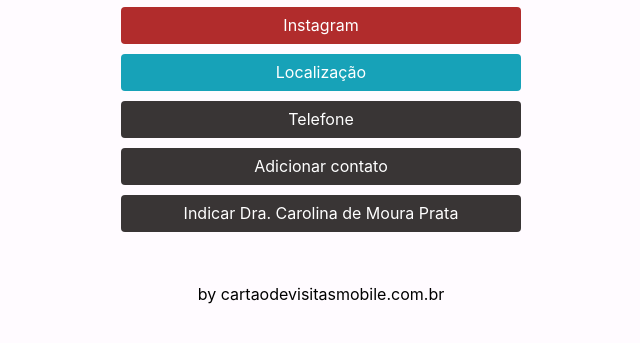
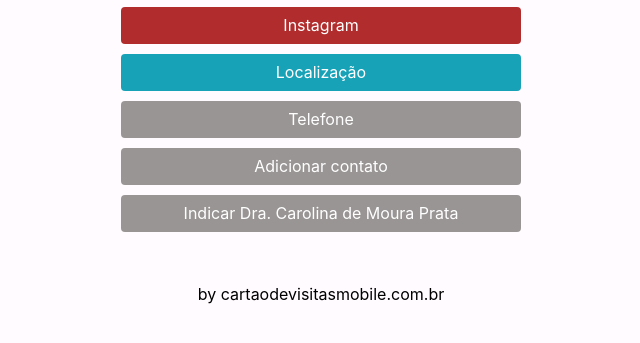
Before and after one commit to startdes/dracarolinamprata, a plain HTML site: page index.html in a window 1280 px wide. Shown: the part 287-630 px from the top of the page, without its empty margins (319-959 px from the left). Drawn offline with nearby package versions, Linux system fonts and the light colour scheme.

Commit message:
Add files via upload

```diff
--- a/css/stilo.css
+++ b/css/stilo.css
@@ -34,7 +34,7 @@ background: rgb(255, 251, 255);
 }
 
 .geral {
-    background-color: rgb(57, 53, 53);
+    background-color: rgb(154, 149, 149);
     border: 0px;
 }
 
```
